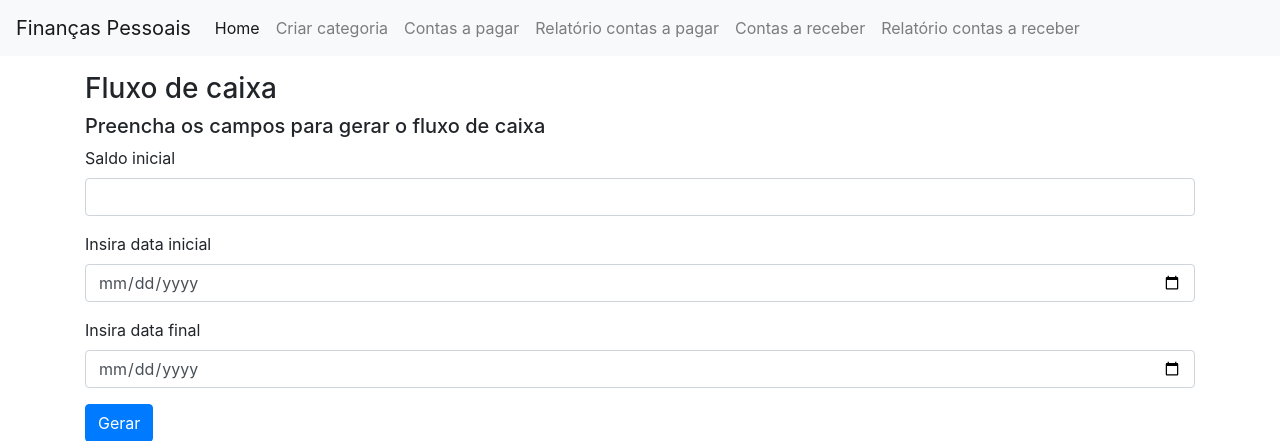
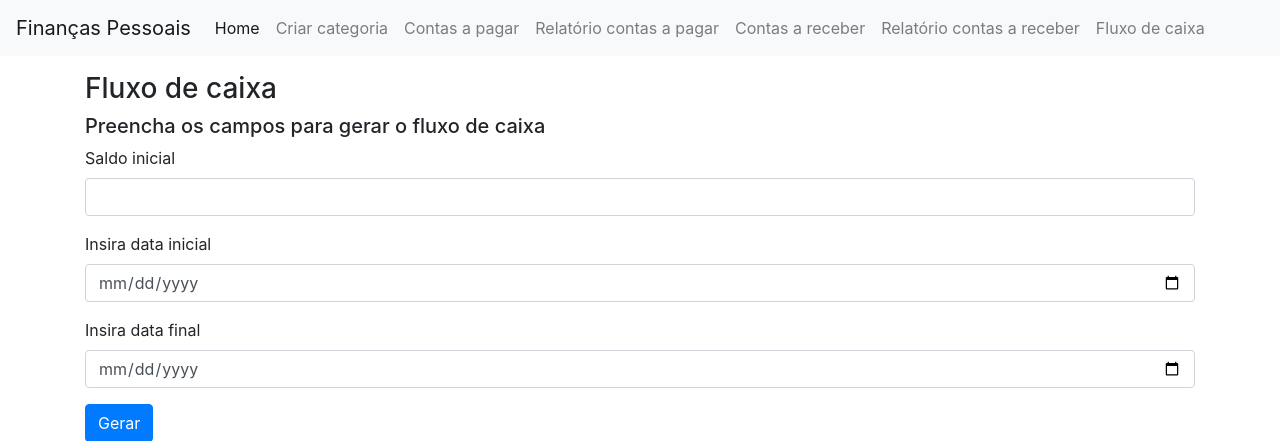
Before and after one commit to mathesbh/trabalho-final-python, a Django app: page /cash_flow in a window 1280 px wide. Shown: the top 441 px of the page. Run offline with Django 3.2, Linux system fonts and the light colour scheme.

Commit message:
Inclui link fluxo de caixa

```diff
--- a/my_app/templates/layout.html
+++ b/my_app/templates/layout.html
@@ -34,6 +34,9 @@
         <li class="nav-item">
           <a class="nav-link" href="{% url 'receive_bills_report' %}">Relatório contas a receber</a>
         </li>
+        <li class="nav-item">
+          <a class="nav-link" href="{% url 'cash_flow' %}">Fluxo de caixa</a>
+        </li>
       </ul>
   </nav>
 
```
